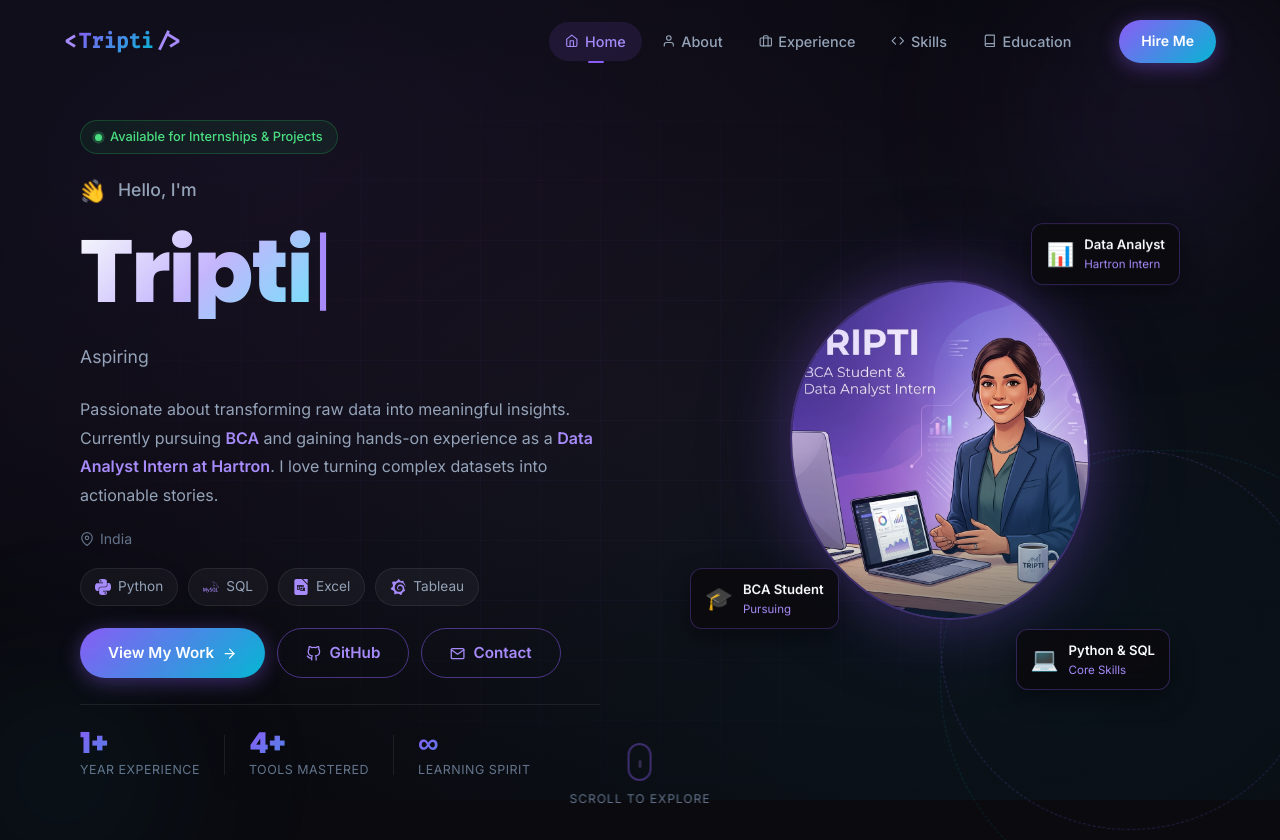
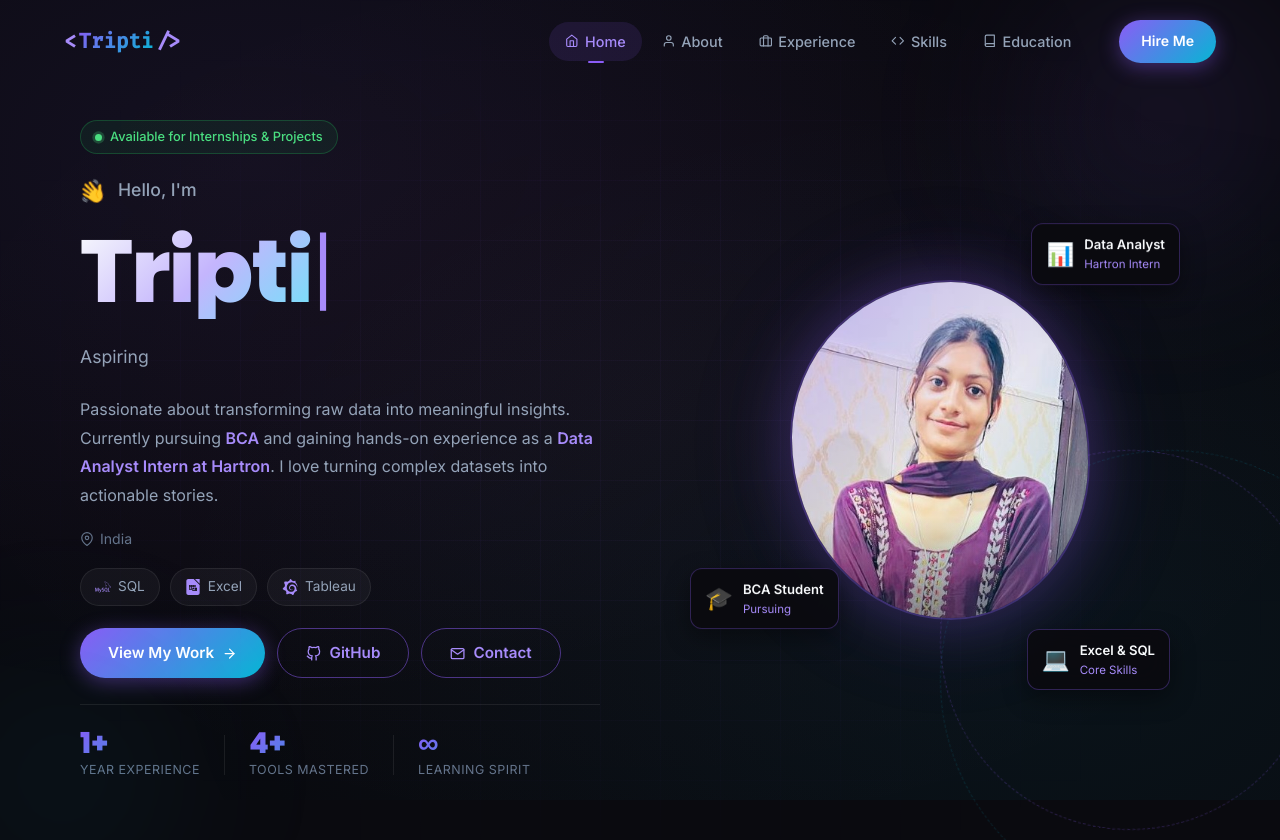
Before and after one commit to Tripti732/Resume, a React (Vite) app: page / in a window 1280 px wide. Built offline with nearby package versions, Linux system fonts and the light colour scheme.

Commit message:
Update Home.jsx

```diff
--- a/src/pages/Home.jsx
+++ b/src/pages/Home.jsx
@@ -4,7 +4,7 @@ import { SiPython, SiLibreofficecalc, SiGrafana, SiMysql } from 'react-icons/si'
 import './Home.css';
 
 const quickSkills = [
-  { icon: <SiPython />, label: 'Python' },
+  // { icon: <SiPython />, label: 'Python' },
   { icon: <SiMysql />, label: 'SQL' },
   { icon: <SiLibreofficecalc />, label: 'Excel' },
   { icon: <SiGrafana />, label: 'Tableau' },
@@ -114,7 +114,7 @@ export default function Home() {
               <div className="image-frame">
                 <div className="image-glow"></div>
                 <img
-                  src="/tripti.png"
+                  src="/TRIPTI1.jpeg"
                   alt="Tripti - Data Analyst"
                   className="hero-img"
                 />
@@ -138,7 +138,7 @@ export default function Home() {
               <div className="float-card float-card-3">
                 <span className="float-icon">💻</span>
                 <div>
-                  <span className="float-title">Python &amp; SQL</span>
+                  <span className="float-title">Excel &amp; SQL</span>
                   <span className="float-sub">Core Skills</span>
                 </div>
               </div>
@@ -148,12 +148,12 @@ export default function Home() {
       </div>
 
       {/* Scroll Indicator */}
-      <div className="scroll-indicator">
+      {/* <div className="scroll-indicator">
         <div className="scroll-mouse">
           <div className="scroll-wheel"></div>
         </div>
         <span>Scroll to explore</span>
-      </div>
+      </div> */}
     </section>
   );
 }
```
